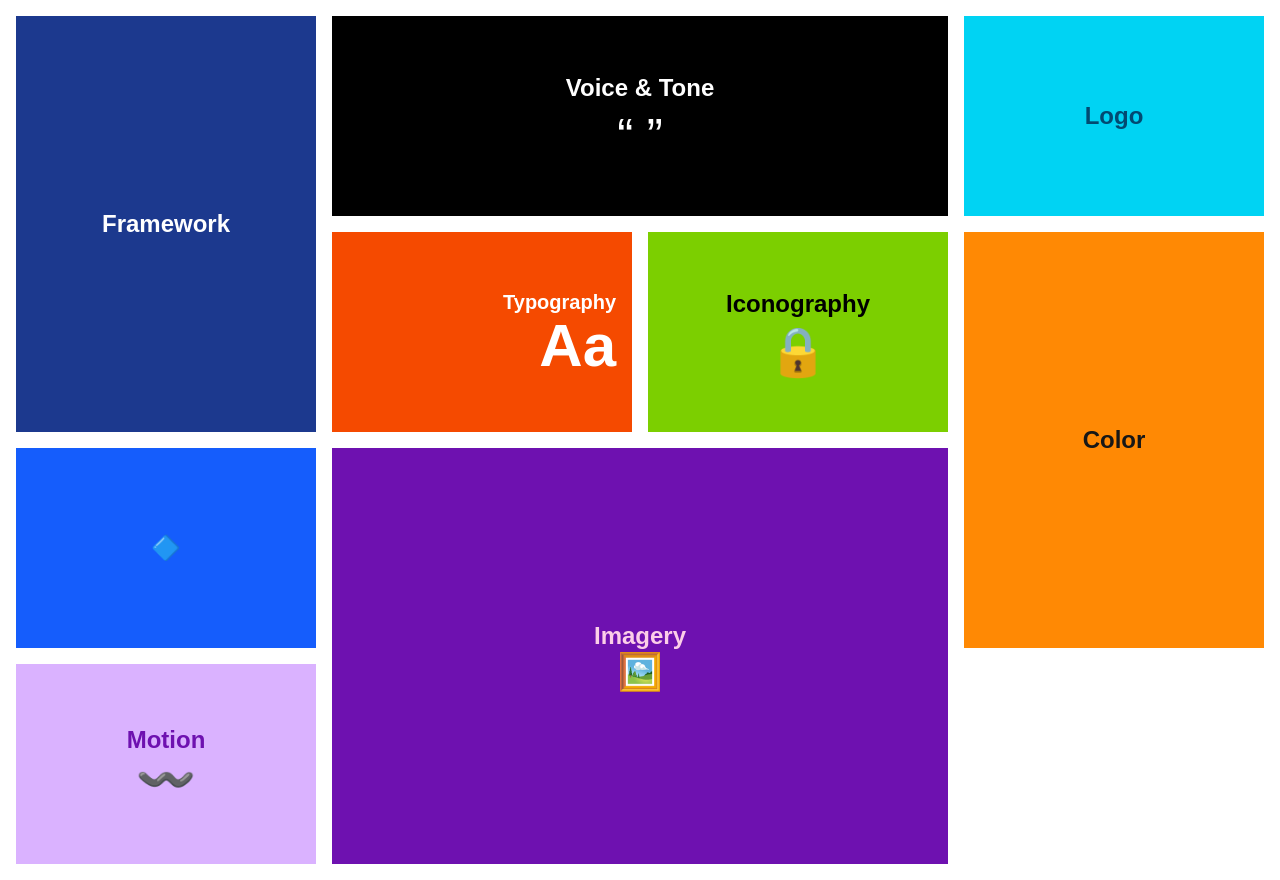
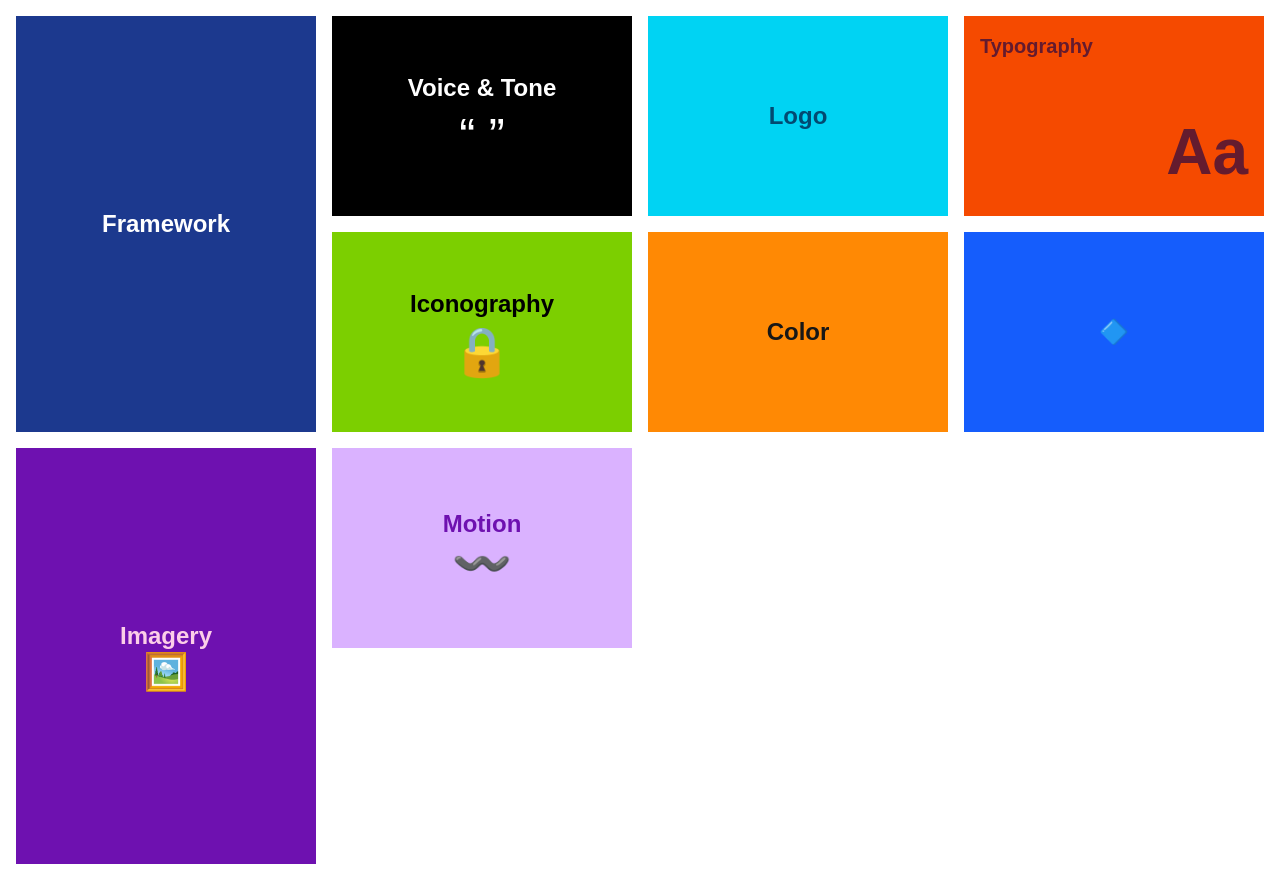
Before and after one commit to ANUBARGAVI/my-app-project, a Next.js app: page / in a window 1280 px wide. Built offline with nearby package versions, Linux system fonts and the light colour scheme.

Commit message:
typography updated

```diff
--- a/src/app/components/Typography.tsx
+++ b/src/app/components/Typography.tsx
@@ -1,10 +1,46 @@
-import React from 'react';
+"use client";
+import React from "react";
 
 const Typography = () => {
   return (
-    <div className="bg-orange-600 text-white p-4 h-full flex flex-col items-end justify-center">
-      <h2 className="text-xl font-bold">Typography</h2>
-      <div className="text-6xl font-bold">Aa</div>
+    <div
+      className="
+        group relative bg-orange-600 p-4 h-full
+        flex flex-col items-start justify-start
+        transition-colors duration-300
+        hover:bg-black
+      "
+    >
+      {/* Top-left heading */}
+      <h2
+        className="
+          text-xl font-bold text-[#641B2E]
+          transition-colors duration-300
+          group-hover:text-white
+        "
+      >
+        Typography
+      </h2>
+
+      {/* “Aa” changes to bigger and solid white on hover */}
+      <div
+        className="
+          absolute bottom-4 right-4
+          font-bold
+          text-[4rem]
+          transition-all duration-300
+          group-hover:text-white
+          group-hover:text-[5rem]
+          opacity-100
+        "
+        style={{
+          color: "#641B2E",
+          WebkitTextStroke: "0px",
+          textShadow: "none",
+        }}
+      >
+        Aa
+      </div>
     </div>
   );
 };
--- a/src/app/page.tsx
+++ b/src/app/page.tsx
@@ -16,17 +16,17 @@ export default function Home() {
         <div className="row-span-2">
           <Framework />
         </div>
-        <div className="col-span-2">
+        <div className="col-span-1">
           <VoiceTone />
         </div>
         <Logo />
         <Typography />
         <Iconography />
-        <div className="row-span-2">
+        <div className="row-span-1">
           <Color />
         </div>
         <DropboxIcon />
-        <div className="row-span-2 col-span-2">
+        <div className="row-span-2">
           <Imagery />
         </div>
         <Motion />
```
Also changed, not shown: package.json (+7 -6 lines), public/letter.svg (added), 1 other file (tests, documents, lock files or other folders).
